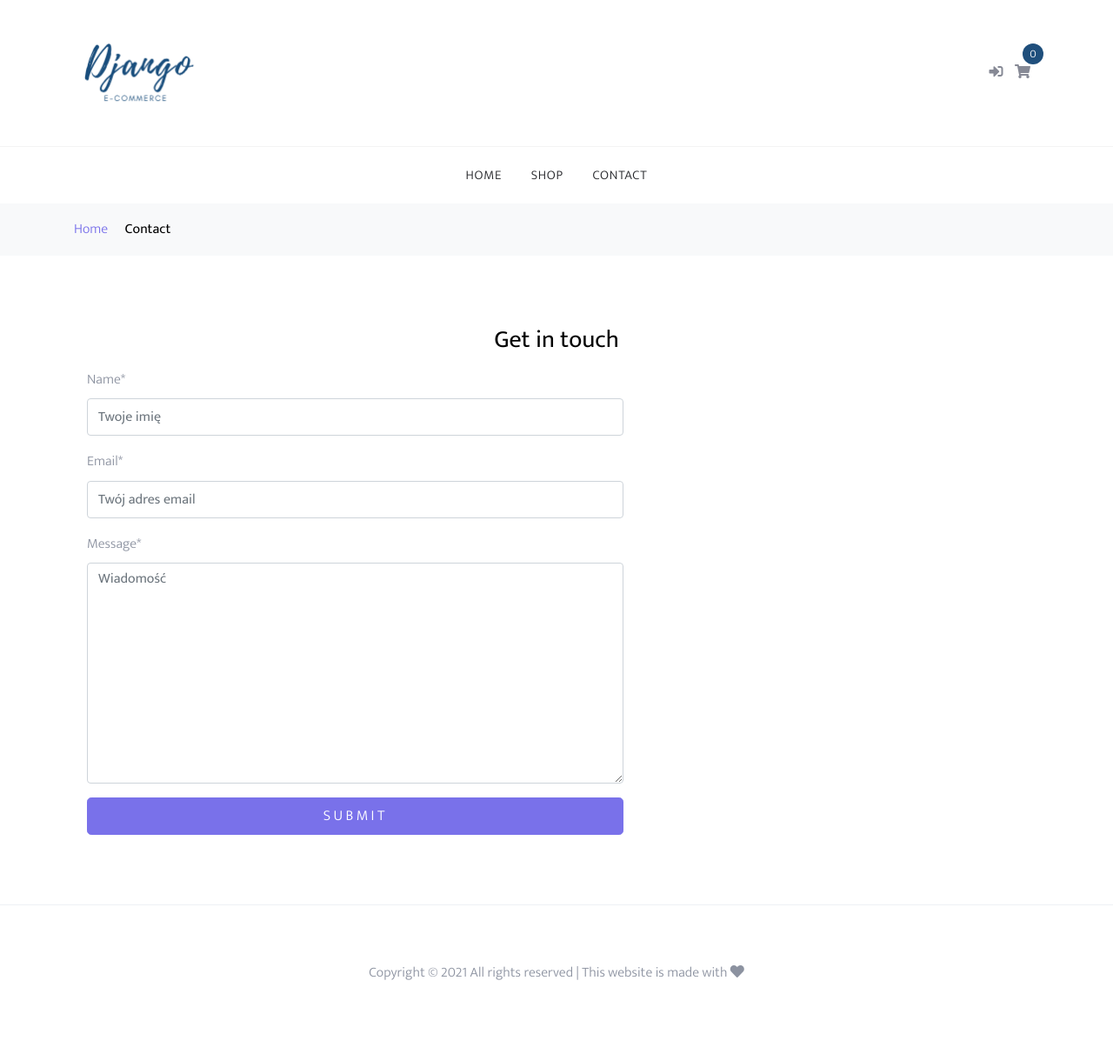
After one commit to marcinpelszyk/Djnago-ecom, a Django app: page /contact/ in a window 1280 px wide. The commit adds this page. Shown: the whole page at 87% size. Run offline with Django 3.2, Linux system fonts and the light colour scheme; some libraries are stand-ins or nearby versions.

Commit message:
Contact form

```diff
--- /dev/null
+++ b/core/forms.py
@@ -0,0 +1,13 @@
+from django import forms
+
+
+class ContactForm(forms.Form):
+    name = forms.CharField(max_length=100, widget=forms.TextInput(attrs={
+        'placeholder': "Twoje imię"
+    }))
+    email = forms.EmailField(max_length=100, widget=forms.TextInput(attrs={
+        'placeholder': "Twój adres email"
+    }))
+    message = forms.CharField(widget=forms.Textarea(attrs={
+        'placeholder': "Wiadomość"
+    }))
--- a/core/views.py
+++ b/core/views.py
@@ -1,6 +1,46 @@
+from django.core.mail import send_mail
+
 from django.shortcuts import render
+from django.urls import reverse
+from django.views import generic
+from django.contrib import messages
 
-from django.views import generic
+from django.conf import settings
+
+from .forms import ContactForm
+
 
 class HomeView(generic.TemplateView):
     template_name = 'index.html'
+
+
+class ContactView(generic.FormView):
+    form_class = ContactForm
+    template_name = 'contact.html'
+
+
+    def get_success_url(self):
+        return reverse("contact")
+
+    def form_valid(self, form):
+        messages.info(self.request, "Thanks getting in touch. We have received your message.")
+        name = form.cleaned_data.get('name')
+        email = form.cleaned_data.get('email')
+        message = form.cleaned_data.get('message')
+
+        full_message = f"""
+            Received message below from {name}, {email}
+            _________________________
+
+
+            {message}
+            """
+
+        send_mail(
+            subject="Received contact form submission",
+            message=full_message,
+            from_email=settings.DEFAULT_FORM_EMAIL,
+            recipient_list=[settings.NOTIFY_EMAIL]
+        )
+
+        return super(ContactView, self).form_valid(form)
--- a/ecom/urls.py
+++ b/ecom/urls.py
@@ -1,13 +1,16 @@
+from django import views
 from django.conf import settings
 from django.conf.urls.static import static
 from django.contrib import admin
 from django.urls import path
 
-from core.views import HomeView
+from core.views import HomeView, ContactView
 
 urlpatterns = [
     path('admin/', admin.site.urls),
-    path('', HomeView.as_view(), name='home')
+    path('', HomeView.as_view(), name='home'),
+    path('contact/', ContactView.as_view(), name='contact')
+
 ]
 
 if settings.DEBUG:
--- /dev/null
+++ b/templates/contact.html
@@ -0,0 +1,36 @@
+{% extends 'base.html' %}
+{% load crispy_forms_tags %}
+
+{% block content %}
+
+
+<div class="bg-light py-3">
+    <div class="container">
+        <div class="row">
+            <div class="col-md-12 mb-0">
+                <a href="{% url 'home' %}">Home</a>
+                <span class="mx-2 mb-0">
+                </span>
+                <strong class="text-black">Contact</strong>
+            </div>
+        </div>
+    </div>
+</div>
+
+<div class="site-section">
+    <div class="container">
+        <div class="row justify-content-center">
+            <h2 class="h3 mb-3 text-black">Get in touch</h2>
+        </div>
+        <div class="col-md-7">
+            <form method="POST">
+                {% csrf_token %}
+                {{ form|crispy }}
+                <input type="submit" class="btn btn-primary btn-lg btn-block">
+            </form>
+        </div>
+    </div>
+</div>
+
+
+{% endblock %}
--- a/templates/navbar.html
+++ b/templates/navbar.html
@@ -3,11 +3,10 @@
         <ul class="site-menu js-clone-nav d-none d-md-block" style="padding: 0;">
             <li><a href="/">Home</a></li>
             <li><a href="/">Shop</a></li>
-            <li><a href="/">Contact</a></li>
+            <li><a href="{% url 'contact' %}">Contact</a></li>
             {% if request.user.is_staff %}
                 <li><a href="/">Staff</a></li>
             {% endif %}
         </ul>
     </div>
-    asdsadsadsad
 </nav>
```
Also changed, not shown: ecom/settings.py (+14 -2 lines), 2 other files.
